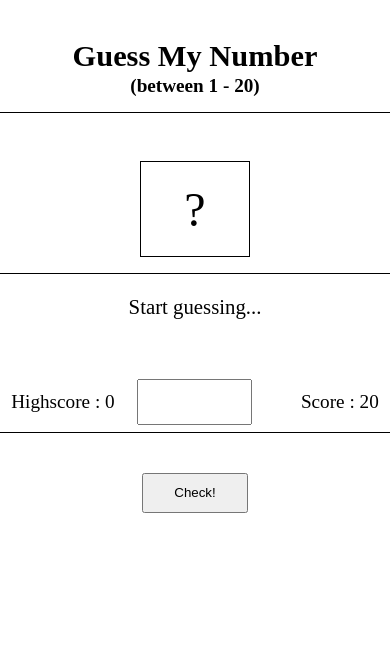
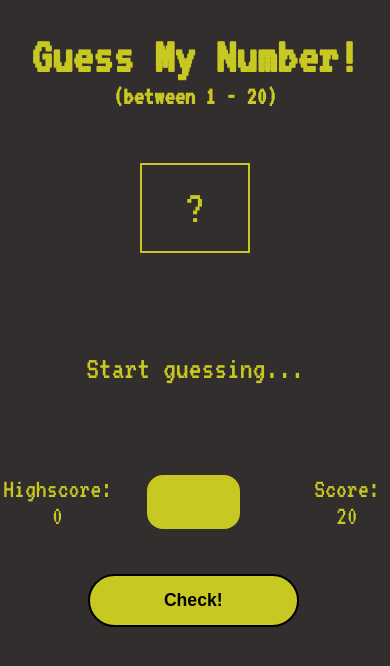
Before and after one commit to Davidd-777/Guess-my-number, a plain HTML site: page index.html in a window 390 px wide. Drawn offline with Linux system fonts and the light colour scheme.

Commit message:
added media queries

```diff
--- a/index.html
+++ b/index.html
@@ -6,10 +6,17 @@
     <meta name="viewport" content="width=device-width, initial-scale=1.0" />
     <title>Guess My Number Mini-game</title>
     <link rel="stylesheet" href="/style.css" />
+    <link rel="preconnect" href="https://fonts.googleapis.com" />
+    <link rel="preconnect" href="https://fonts.gstatic.com" crossorigin />
+    <link
+      href="https://fonts.googleapis.com/css2?family=VT323&display=swap"
+      rel="stylesheet"
+    />
   </head>
   <body>
+    <div class="principal-container">
       <header>
-      <h1 class="game-title">Guess My Number</h1>
+        <h1 class="game-title">Guess My Number!</h1>
         <h2 class="game-subtitle">(between 1 - 20)</h2>
       </header>
       <main>
@@ -20,15 +27,22 @@
           <p class="status-text">Start guessing...</p>
         </div>
         <div class="input-container">
-        <p class="score-text score">Score : <span> 20 </span></p>
-
-        <input class="input-text" type="number" name="" id="" />
-        <p class="highscore-text highscore">Highscore : <span> 0 </span></p>
+          <p class="score-text score">Score:<span> 20 </span></p>
+          <input
+            class="input-text"
+            type="number"
+            name=""
+            id=""
+            min="1"
+            max="20"
+          />
+          <p class="highscore-text highscore">Highscore:<span> 0 </span></p>
         </div>
         <div class="check-container">
           <button class="btn-check">Check!</button>
         </div>
       </main>
+    </div>
 
     <script>
       src = "/index.js";
--- a/style.css
+++ b/style.css
@@ -5,13 +5,16 @@ body{
     display: flex;
     flex-direction: column;
     width: 100%;
+    font-family: 'VT323', monospace;
+    background-color: rgb(51, 46, 46);
+    color: rgb(200, 200, 34);
 }
 
 /* HEADER SECTION */
 
 
 header{
-    border-bottom: black 1px solid;
+    /* border-bottom: black 1px solid; */
    display: flex;
    justify-content: center;
    align-items: center;
@@ -19,15 +22,15 @@ header{
    width: 100%;
    text-align: center;
     height: 7rem ;
-   flex-shrink: 1;
+
 }
 
 .game-title{
-    font-size: 1.9em;
+    font-size: 4em;
 }
 
 .game-subtitle{
-   font-size: 1.2em;
+   font-size: 2em;
    position: absolute;
    margin-top: 4em;
 
@@ -36,32 +39,31 @@ header{
 /* MAIN SECTION */
 
 .random-container{
-    border-bottom: 1px solid black;
+    /* border-bottom: 1px solid black; */
     width: 100%;
     display: flex;
     justify-content: center;
     align-items: center;
     height: 8rem;
-   padding-top: 2rem;
+   padding-top: 5rem;
 
 }
 
 .random-number{
-    border: 1px solid black;
+    border: 2px solid rgb(200, 200, 34);
     font-size: 3em;
     padding: .4em .9em;
 
 }
 
 .status-container{
+    text-align: center;
 
-    text-align: center;
 
 }
 
 .status-text{
-
-   font-size: 1.3em;
+   font-size: 2em;
 }
 
 
@@ -69,7 +71,7 @@ header{
 
 .input-container{
 display: flex;
-border-bottom: 1px solid black;
+/* border-bottom: 1px solid black; */
 justify-content: space-around;
 padding-top: 2rem;
 align-items: center;
@@ -77,20 +79,30 @@ align-items: center;
 }
 
 .score{
-    font-size: 1.2em;
+    font-size: 1.7em;
     order: 3;
+
 
 }
 
 .input-text{
-    width: 8em;
-    height: 3em;
+
   margin-right: 2em;
    order: 2;
+   border: solid 2px rgb(200, 200, 34);
+   border-radius: .5em ;
+   background-color: rgb(200, 200, 34);
+   font-family: 'VT323', monospace;
+    font-size: 2em;
+    width: 3em;
+    height: 1.5em;
+    text-align: center;
+  margin-left: 1em;
+
 }
 
 .highscore{
-    font-size: 1.2em;
+    font-size: 1.7em;
 }
 
 .check-container{
@@ -101,6 +113,55 @@ align-items: center;
 }
 .btn-check{
     margin-top: 3em;
-    width: 8em;
+    width: 12em;
     height: 3em;
+    font-size: 1.1em;
+    margin-left: .5em;
+    border: 2px solid black;
+    border-radius: 1.5em;
+    font-weight: bold;
+    background-color: rgb(200, 200, 34);
+    margin-right: .7em;
 }
+
+.btn-check:hover{
+    cursor: pointer;
+    background-color: rgb(255, 255, 255);
+    color: black;
+}
+
+@media (min-width:350px){
+header{
+    font-size: .8em;
+
+}
+
+.random-number{
+    margin-bottom: 3em;
+}
+}
+.btn-check{
+    margin-top: 1em;
+}
+
+.score ,.highscore{
+    text-align: center;
+}
+
+@media (min-width:800px) {
+.principal-container{
+    margin-top: 6em;
+font-size: 1.3em;
+}
+}
+
+@media (min-width:1024px){
+header{
+    font-size: 1em;
+}
+
+.random-number{
+    margin-top: 3em;
+}
+
+}
```
Lines whose indentation alone changed are shown as unchanged.
